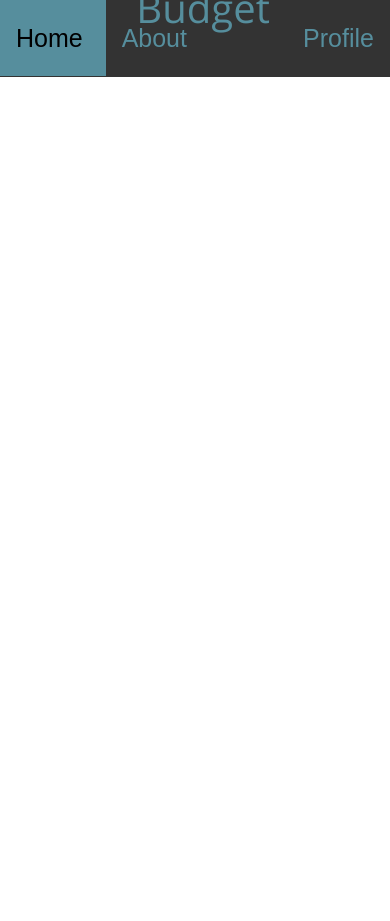
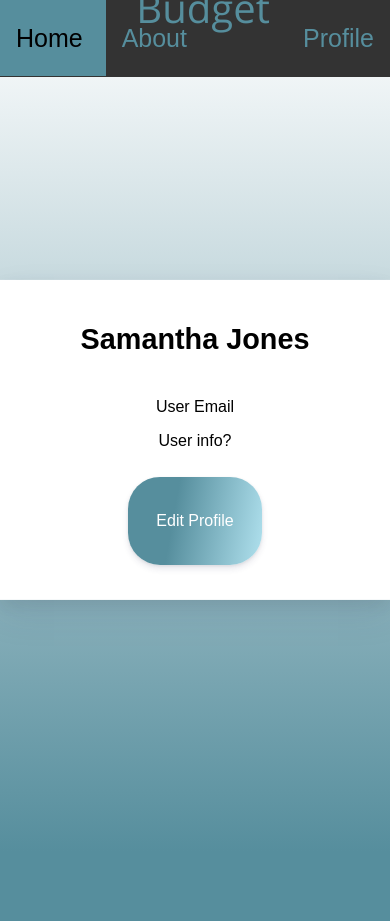
Before and after one commit to TJCornwell/Senior-Project, a Flask app: page / in a window 390 px wide. Before the commit the page ends 77 px from the top, so only its background shows below. Run offline with Flask 3, Linux system fonts and the light colour scheme; some libraries are stand-ins or nearby versions.

Commit message:
Changes to ProfilePage

```diff
--- a/static/css/ProfilePageStyle.css
+++ b/static/css/ProfilePageStyle.css
@@ -1,9 +1,10 @@
 body{
-    background-color: rgb(255, 255, 255);
+    margin: 0;
+    overflow: hidden;
     display: flex;
     flex-direction: column;
-    margin: 0;
     font-family: arial;
+    background: linear-gradient(to top, #568E9D 7.5%, white 100%) ;
 }
 
 @font-face { /*Imports Google font*/
@@ -12,7 +13,7 @@ body{
   src: local('Open Sans'), local('OpenSans'), url(https://fonts.gstatic.com/s/productsans/v5/HYvgU2fE2nRJvZ5JFAumwegdm0LZdjqr5-oayXSOefg.woff2) format('woff2');
 }
 
-/*top nav bar
+/*------top nav bar------
   includes: Profile icon, opens selector for "View Account", "Log out"
 */
 .Top-Section
@@ -34,7 +35,6 @@ body{
     font-weight: 550;
     transform: translateX(-75%) translateY(-140%);
   }
-
   a{
     color: #568E9D;
     padding-left: 16px;
@@ -51,3 +51,142 @@ body{
   }
 
 }
+
+
+
+/*------Profile Page Styling------*/
+
+.profile-page {
+  display: flex;
+  min-height: 100vh;
+  transform: translateY(-7%);
+}
+@media (max-width: 990px) {
+  .profile-page {
+    padding-top: 0;
+  }
+}
+.profile-page .content {
+  display: flex;
+  flex-direction: column;
+  max-width: 800px;
+  width: 100%;
+  position: relative;
+  z-index: 2;
+  margin: auto;
+  padding: 2rem;
+  background: #fff;
+  border-radius: 2rem;
+  box-shadow: 0 15px 35px rgba(50,50,93,0.1), 0 5px 15px rgba(0,0,0,0.07);
+}
+@media (max-width: 990px) {
+  .profile-page .content {
+    max-width: 420px;
+    padding: 0;
+    border-radius: 0;
+  }
+}
+
+.profile-page .content__title {
+  margin-top: 4.5rem;
+  text-align: center;
+  order: 1;
+}
+@media (max-width: 990px) {
+  .profile-page .content__title {
+    margin-top: 1.5rem;
+  }
+}
+.profile-page .content__title h1 {
+  margin-bottom: 0.1rem;
+  font-size: 2.4rem;
+}
+@media (max-width: 990px) {
+  .profile-page .content__title h1 {
+    font-size: 1.8rem;
+  }
+}
+.profile-page .content__title span {
+  font-size: 1rem;
+}
+@media (max-width: 990px) {
+  .profile-page .content__title span {
+    font-size: 0.9rem;
+  }
+}
+.profile-page .content__description {
+  margin-top: 2.5rem;
+  text-align: center;
+  order: 2;
+}
+@media (max-width: 990px) {
+  .profile-page .content__description {
+    margin-top: 1.5rem;
+    order: 3;
+  }
+}
+.profile-page .content__description p {
+  margin-bottom: 0.2rem;
+  font-size: 1.2rem;
+}
+@media (max-width: 990px) {
+  .profile-page .content__description p {
+    font-size: 1rem;
+  }
+}
+.profile-page .content__list {
+  display: flex;
+  justify-content: center;
+  margin-top: 2rem;
+  list-style-type: none;
+  order: 3;
+}
+@media (max-width: 990px) {
+  .profile-page .content__list {
+    margin-top: 1.5rem;
+    order: 2;
+  }
+}
+.profile-page .content__list li {
+  padding: 0 1.5rem;
+  text-align: center;
+  font-size: 1rem;
+}
+@media (max-width: 990px) {
+  .profile-page .content__list li {
+    font-size: 0.8rem;
+  }
+}
+.profile-page .content__list li span {
+  display: block;
+  margin-bottom: 0.1rem;
+  font-weight: bold;
+  font-size: 1.6rem;
+}
+@media (max-width: 990px) {
+  .profile-page .content__list li span {
+    font-size: 1.2rem;
+  }
+}
+.profile-page .content__button {
+  margin: 3rem 0 2rem;
+  text-align: center;
+  order: 4;
+}
+@media (max-width: 990px) {
+  .profile-page .content__button {
+    margin: 1.5rem 0 2.2rem;
+  }
+}
+.profile-page .content__button .button {
+  display: inline-block;
+  padding: 1.2rem 1.8rem;
+  text-align: center;
+  text-decoration: none;
+  background: linear-gradient(100deg,#568E9D 35%,  #b0e1ee 100%);
+  border-radius: 2rem;
+  box-shadow: 0 4px 6px rgba(50,50,93,0.11), 0 1px 3px rgba(0,0,0,0.08);
+  font-size: 1rem;
+  color: #fff;
+  cursor: pointer;
+}
--- a/templates/ProfilePage.html
+++ b/templates/ProfilePage.html
@@ -5,16 +5,17 @@
         <title>Home</title>
         <link rel="stylesheet" href="../static/css/ProfilePageStyle.css">
         <script src="https://kit.fontawesome.com/d4b180fb45.js" crossorigin="anonymous"></script>
+        <link href="https://fonts.googleapis.com/css2?family=Open+Sans:wght@300;600&display=swap" rel="stylesheet">
     </head>
 
 
 
     <body>
-        <!--Top Navigation bar for the pages-->
+        <!------Top Navigation bar for the pages------>
         <div class="Top-Section">
-            <!--Need to add proper links to the pages-->
+            <!------Need to add proper links to the pages------>
             <div class="Left-side">
-                <a class="active" href="HomePage.html">
+                <a href="HomePage.html">
                     Home
                 </a>
                 <a href="https://www.google.com/url?sa=i&url=https%3A%2F%2Fnews.christianacare.org%2F2023%2F05%2Fthe-scoop-on-poop%2F&psig=AOvVaw2OkThjwIYaJKfYnQcTzmQH&ust=1707977043473000&source=images&cd=vfe&opi=89978449&ved=0CBMQjRxqFwoTCJCV7biUqoQDFQAAAAAdAAAAABAE">
@@ -24,13 +25,38 @@
             <div class="Center-side">
                 <p>Easy Budget</p>
             </div>
-            <div div class="Right-side">
+            <div class="Right-side">
                 <a href="https://www.google.com/url?sa=i&url=https%3A%2F%2Fnews.christianacare.org%2F2023%2F05%2Fthe-scoop-on-poop%2F&psig=AOvVaw2OkThjwIYaJKfYnQcTzmQH&ust=1707977043473000&source=images&cd=vfe&opi=89978449&ved=0CBMQjRxqFwoTCJCV7biUqoQDFQAAAAAdAAAAABAE">
                     Profile
                 </a>
             </div>
 
         </div>
+
+
+        <!------Profile section------>
+        <div class="profile-page">
+            <div class="content">
+
+                <div class="content__title"> <!--Need to add the User profile name here from db-->
+                  <h1>Samantha Jones</h1>
+                </div>
+
+                <div class="content__description">
+                  <p>User Email</p>
+                  <p>User info?</p>
+                </div>
+
+                <div class="content__button">
+                    <a class="button" href="#">
+                        <p class="button__text">Edit Profile</p>
+                    </a>
+                </div>
+            </div>
+
+        </div>
+
+
     </body>
 
 </html>
```
